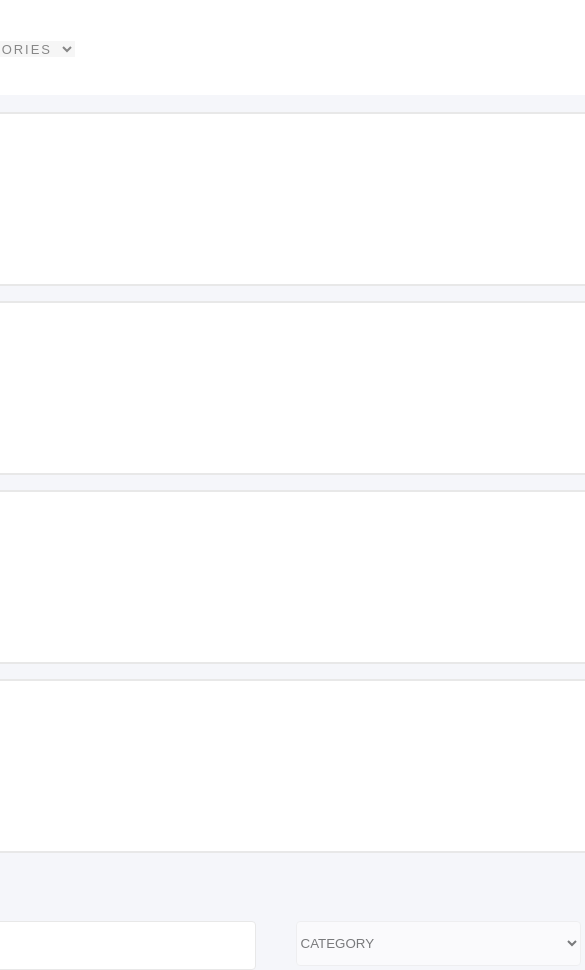
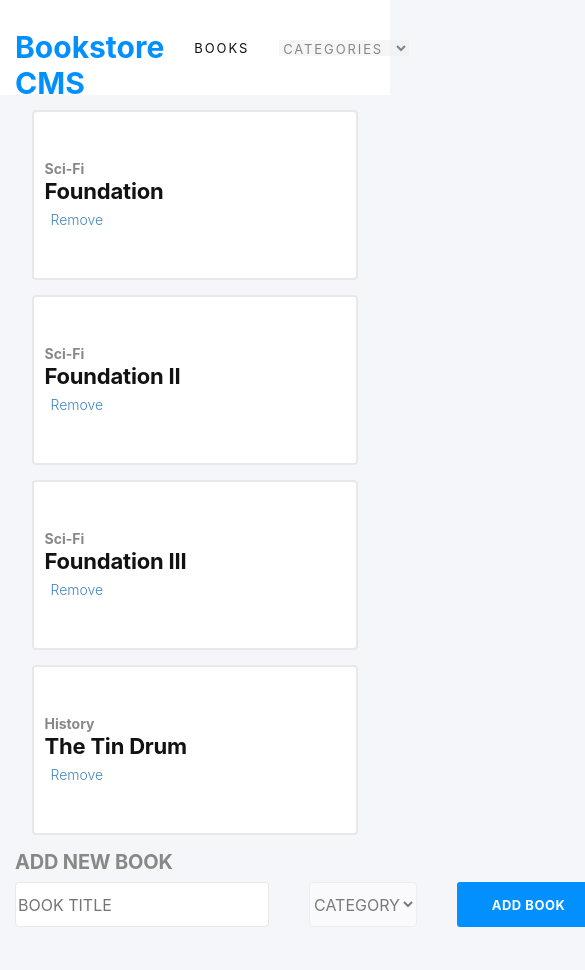
Before and after one commit to serdg0/bookstore, a React (Create React App) app: page / in a window 390 px wide. Shown: the top 970 px of the page, 585 px wide, since content can reach past the window. After the commit the page ends 927 px from the top, so only its background shows below. Built offline with nearby package versions, Linux system fonts and the light colour scheme.

Commit message:
add responsivness, fixed empty title book. Fix title overriding remove button, and header

```diff
--- a/public/index.html
+++ b/public/index.html
@@ -9,6 +9,7 @@
       name="description"
       content="Web site created using create-react-app"
     />
+    <link href="https://stackpath.bootstrapcdn.com/bootstrap/4.4.1/css/bootstrap.min.css" rel="stylesheet" integrity="sha384-Vkoo8x4CGsO3+Hhxv8T/Q5PaXtkKtu6ug5TOeNV6gBiFeWPGFN9MuhOf23Q9Ifjh" crossorigin="anonymous">
     <link rel="apple-touch-icon" href="%PUBLIC_URL%/logo192.png" />
     <!--
       manifest.json provides metadata used when your web app is installed on a
@@ -28,7 +29,7 @@
   </head>
   <body>
     <noscript>You need to enable JavaScript to run this app.</noscript>
-    <div id="root"></div>
+    <div id="root" class="container-fluid"></div>
     <!--
       This HTML file is a template.
       If you open it directly in the browser, you will see an empty page.
--- a/src/App.css
+++ b/src/App.css
@@ -1,8 +1,4 @@
 body {
-  display: flex;
-  justify-content: center;
-  align-items: center;
-  flex-direction: center;
   background-color: #f5f6fa;
 }
 ul {
@@ -21,10 +17,14 @@ li {
   margin-right: 30px;
 }
 
-form {
-
-}
-
 .book:hover {
   border: 2px solid gray !important;
 }
+
+.nav {
+  width: 100%;
+}
+
+.container {
+  max-width: 100% !important;
+}
--- a/src/components/book.js
+++ b/src/components/book.js
@@ -8,7 +8,7 @@ const Book = props => {
   const { book, removeBook } = props;
   const button = <button style={removeButton} type="button" onClick={() => removeBook(book)}>Remove</button>;
   return (
-    <div className="book" style={panelStyle}>
+    <div className="book col" style={panelStyle}>
       <div style={categoryStyle}>{book.category}</div>
       <div style={bookTitle}>{book.title}</div>
       <div>{button}</div>
--- a/src/containers/booksform.js
+++ b/src/containers/booksform.js
@@ -19,7 +19,7 @@ class BooksForm extends React.Component {
   }
 
   handleChange(event) {
-    const { target: { value }, target: { name } } = event;
+    const { target: { value, name } } = event;
     this.setState({
       [name]: value,
     });
@@ -27,9 +27,11 @@ class BooksForm extends React.Component {
 
   handleSubmit(state) {
     const { createBookAction } = this.props;
+    const { title } = this.state;
+    if (title === '') { return false };
     createBookAction(state);
     this.setState(initialState);
-  }
+  };
 
   render() {
     const categories = ['Action', 'Biography', 'History', 'Horror', 'Kids', 'Learning', 'Sci-Fi'];
--- a/src/containers/bookslist.js
+++ b/src/containers/bookslist.js
@@ -20,22 +20,26 @@ class Bookslist extends React.Component {
     const { books, removeBook, filter } = this.props;
     const filtered = filter === 'All' ? books : books.filter(book => book.category === filter);
     const list = filtered.map(book => (
+      <div className='row'>
+        <div className='col-1 px-0'></div>
         <Book
           key={book.title}
           book={book}
           removeBook={removeBook}
         />
+        <div className='col-1 px-0'></div>
+      </div>
     ));
     return (
-      <div>
-        <ul>
+      <div className='container px-0'>
+        <div className='row'>
+          <ul className='col'>
             <li style={bookstoreCms}>Bookstore CMS</li>
             <li style={booksCms}>BOOKS</li>
             <li><CategoryFilter handleChange={this.handleChange} /></li>
           </ul>
-        <table>
+        </div>
         {list}
-        </table>
       </div>
     );
   }
--- a/src/style.js
+++ b/src/style.js
@@ -1,5 +1,4 @@
 const panelStyle = {
-  width: '1200px',
   height: '170px',
   borderRadius: '4px',
   border: 'solid 2px #e8e8e8',
@@ -36,7 +35,6 @@ const selectStyle = {
 };
 
 const bookTitle = {
-  width: '197px',
   height: '29px',
   fontSize: '22px',
   fontWeight: 'bold',
```
Lines whose indentation alone changed are shown as unchanged.
